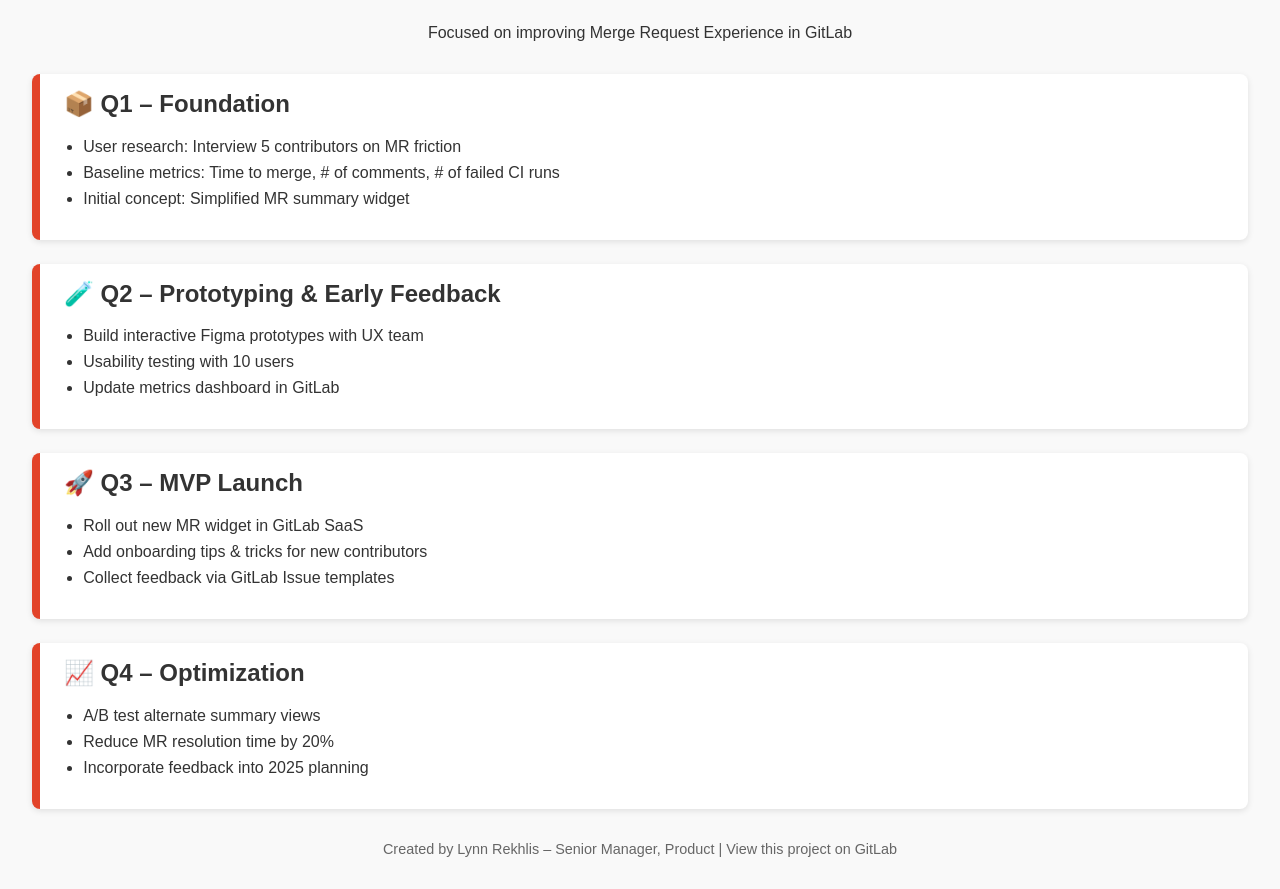
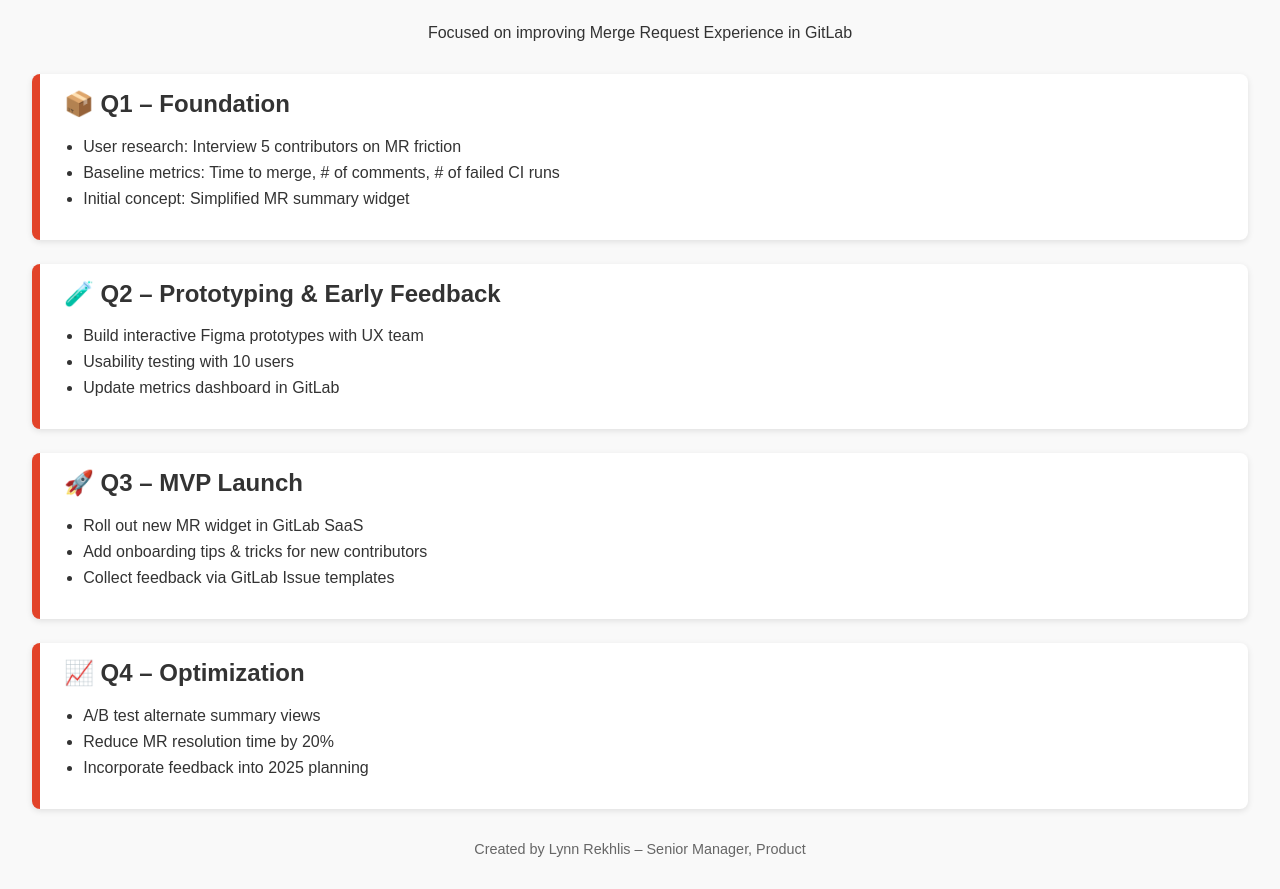
Before and after one commit to lynnrekhlis/product-roadmap-demo, a plain HTML site: page index.html in a window 1280 px wide. Shown: the part 109-998 px from the top of the page. Drawn offline with Linux system fonts and the light colour scheme.

Commit message:
Update index.html

```diff
--- a/index.html
+++ b/index.html
@@ -92,8 +92,7 @@
   </section>
 
   <footer>
-    Created by Lynn Rekhlis – Senior Manager, Product |
-    <a href="https://gitlab.com/lynnrekhlis/product-roadmap-demo" target="_blank">View this project on GitLab</a>
+    Created by Lynn Rekhlis – Senior Manager, Product
   </footer>
 </body>
 </html>
```
